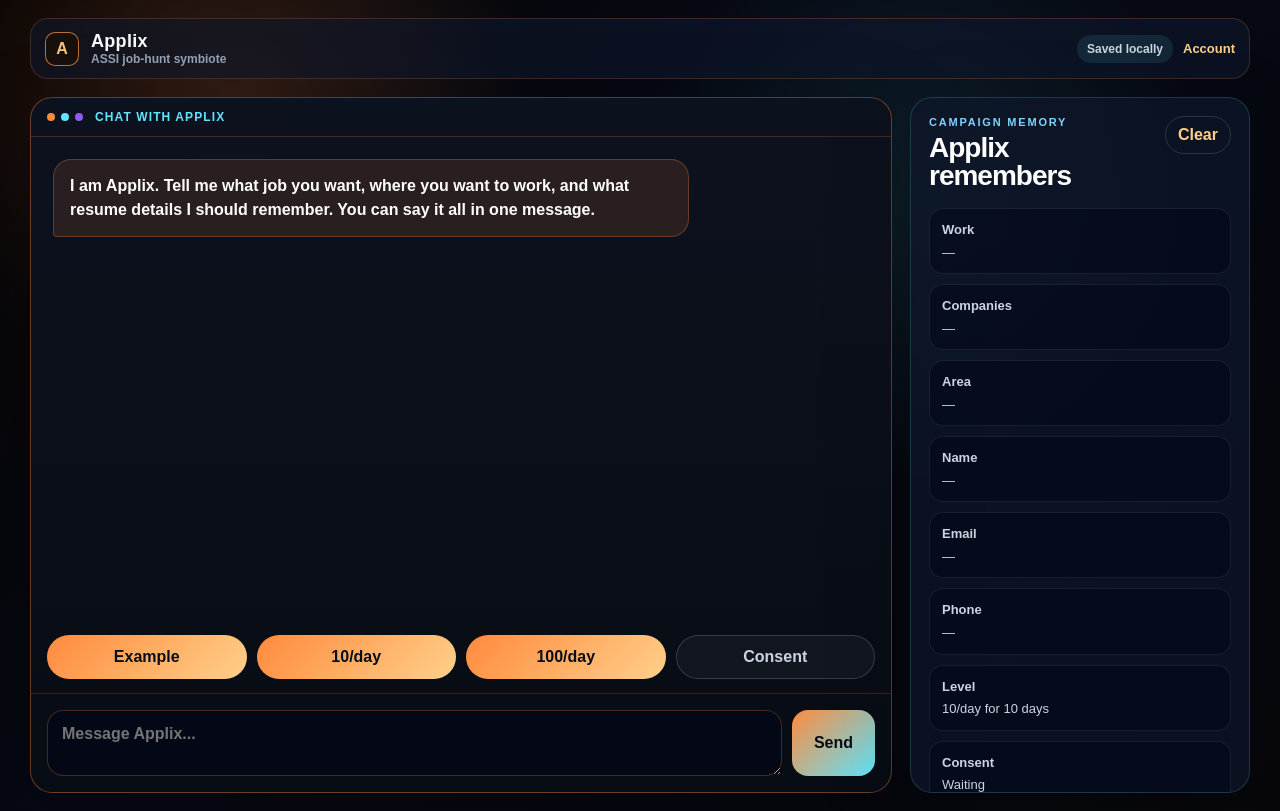
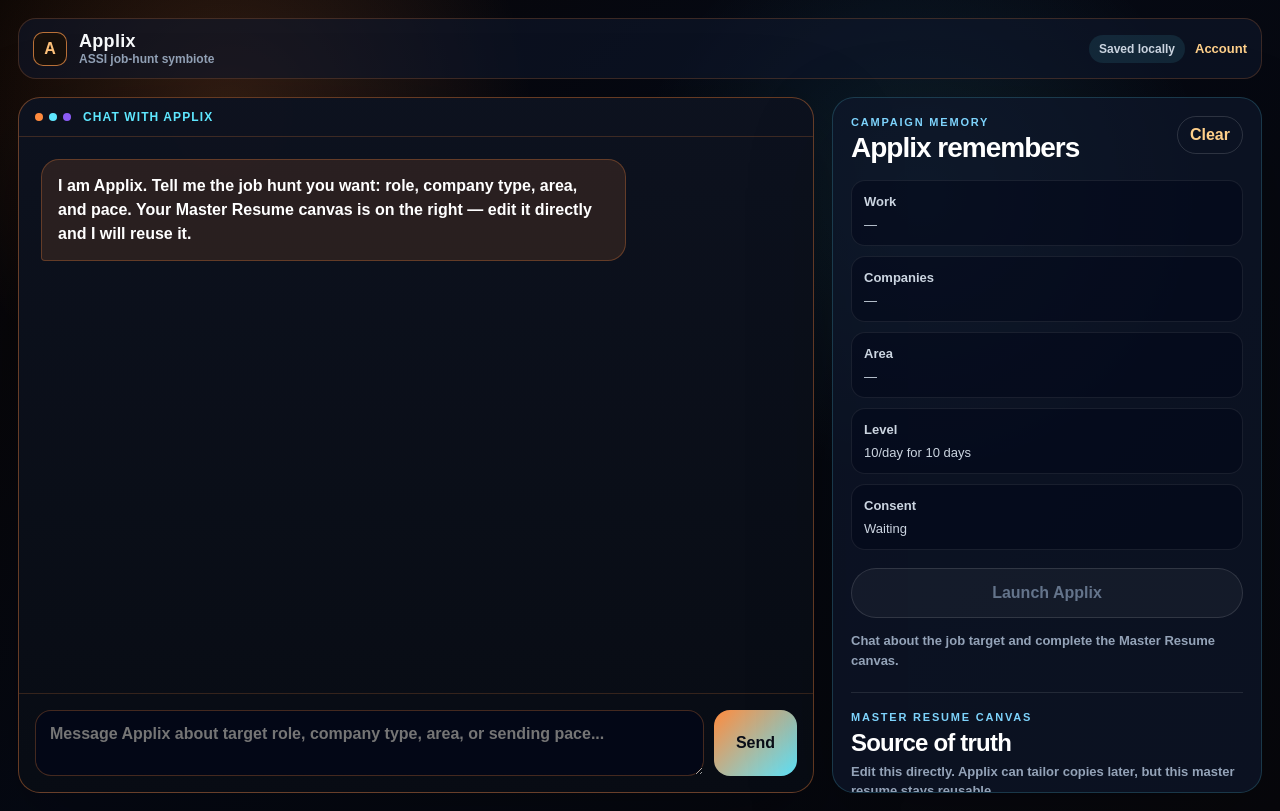
Before and after one commit to Calsie-ai/Calsie, a Next.js app in the folder frontend/: page / in a window 1280 px wide. Built offline with nearby package versions, Linux system fonts and the light colour scheme.

Commit message:
Add editable Master Resume canvas to Applix

```diff
--- a/frontend/app/page.tsx
+++ b/frontend/app/page.tsx
@@ -28,7 +28,7 @@ type ChatState = {
 };
 
 const defaultMessages: Message[] = [
-  { role: "applix", text: "I am Applix. Tell me what job you want, where you want to work, and what resume details I should remember. You can say it all in one message." },
+  { role: "applix", text: "I am Applix. Tell me the job hunt you want: role, company type, area, and pace. Your Master Resume canvas is on the right — edit it directly and I will reuse it." },
 ];
 
 const defaultState: ChatState = {
@@ -122,15 +122,8 @@ function fallbackQuestion(state: ChatState) {
   if (!state.targetRole) return "What job should I hunt for? Example: Support Worker, Admin Assistant, Social Worker.";
   if (!state.companyType) return "What kind of companies should I look for? Example: NDIS providers, aged care, healthcare, local offices.";
   if (!state.targetArea) return "Where should I look? Give me a suburb, city, or area.";
-  if (!state.fullName) return "What is your full name for the resume/profile?";
-  if (!state.email) return "What email should companies reply to?";
-  if (!state.phone) return "What phone number should appear on your contact details?";
-  if (!state.resumeSummary) return "Tell me a short resume summary. What kind of worker are you?";
-  if (!state.skills) return "List your main skills.";
-  if (!state.experience) return "Tell me your work experience.";
-  if (!state.certificates) return "Any certificates or checks? Type them, or say none.";
   if (!state.aiConsent || !state.emailConsent) return "Do you consent to AI draft support and later Gmail access request, with you approving before anything sends?";
-  return "I have enough to prepare your Applix setup. Review the memory panel, then launch when ready.";
+  return "Campaign memory is ready. Now make sure your Master Resume canvas is complete, then launch when ready.";
 }
 
 export default function HomePage() {
@@ -168,9 +161,6 @@ export default function HomePage() {
       ["Work", state.targetRole || "—"],
       ["Companies", state.companyType || "—"],
       ["Area", state.targetArea ? `${state.targetArea} (${state.radiusKm}km)` : "—"],
-      ["Name", state.fullName || "—"],
-      ["Email", state.email || "—"],
-      ["Phone", state.phone || "—"],
       ["Level", `${dailyLimit}/day for 10 days`],
       ["Consent", state.aiConsent && state.emailConsent ? "Ready" : "Waiting"],
     ],
@@ -223,6 +213,10 @@ export default function HomePage() {
     }
   }
 
+  function updateResume(field: keyof ChatState, value: string) {
+    setState((current) => ({ ...current, [field]: value }));
+  }
+
   function launch() {
     const draft = {
       targetRole: state.targetRole,
@@ -233,7 +227,7 @@ export default function HomePage() {
       longitude: null,
       radiusKm: state.radiusKm,
       resumeName: state.fullName || "Applix resume",
-      resumeSource: "chat_form",
+      resumeSource: "master_resume_canvas",
       resumeSnapshot: {
         fullName: state.fullName,
         email: state.email,
@@ -287,13 +281,6 @@ export default function HomePage() {
             {thinking && <div style={styles.applixBubble}>Thinking...</div>}
           </div>
 
-          <div style={styles.quickGrid}>
-            <button type="button" style={styles.quickButton} onClick={() => send("I want support worker jobs around Burwood NSW with NDIS providers")}>Example</button>
-            <button type="button" style={styles.quickButton} onClick={() => send("I want a 10 applications per day plan")}>10/day</button>
-            <button type="button" style={styles.quickButton} onClick={() => send("I want a 100 applications per day plan")}>100/day</button>
-            <button type="button" style={styles.quickButtonGhost} onClick={() => send("yes, I consent to AI writing support and Gmail access request later, with my approval before sending")}>Consent</button>
-          </div>
-
           <form style={styles.inputRow} onSubmit={(event) => { event.preventDefault(); send(input); }}>
             <textarea
               value={input}
@@ -304,7 +291,7 @@ export default function HomePage() {
                   send(input);
                 }
               }}
-              placeholder="Message Applix..."
+              placeholder="Message Applix about target role, company type, area, or sending pace..."
               style={styles.textInput}
               disabled={thinking}
             />
@@ -322,7 +309,21 @@ export default function HomePage() {
           </div>
           <div style={styles.summaryBox}>{summary.map(([label, value]) => <div key={label} style={styles.summaryRow}><strong>{label}</strong><span>{value}</span></div>)}</div>
           <button type="button" style={canLaunch ? styles.launchButton : styles.disabledLaunchButton} onClick={launch} disabled={!canLaunch}>Launch Applix</button>
-          <p style={styles.helpText}>{canLaunch ? "You can launch and review in the dashboard." : "Keep chatting until the required details and consent are ready."}</p>
+          <p style={styles.helpText}>{canLaunch ? "You can launch and review in the dashboard." : "Chat about the job target and complete the Master Resume canvas."}</p>
+
+          <section style={styles.resumeCanvas}>
+            <p style={styles.eyebrow}>Master Resume Canvas</p>
+            <h2 style={styles.resumeTitle}>Source of truth</h2>
+            <p style={styles.resumeNote}>Edit this directly. Applix can tailor copies later, but this master resume stays reusable.</p>
+
+            <label style={styles.canvasLabel}>Full name<input style={styles.canvasInput} value={state.fullName} onChange={(event) => updateResume("fullName", event.target.value)} placeholder="Your full name" /></label>
+            <label style={styles.canvasLabel}>Email<input style={styles.canvasInput} value={state.email} onChange={(event) => updateResume("email", event.target.value)} placeholder="you@email.com" /></label>
+            <label style={styles.canvasLabel}>Phone<input style={styles.canvasInput} value={state.phone} onChange={(event) => updateResume("phone", event.target.value)} placeholder="04xx xxx xxx" /></label>
+            <label style={styles.canvasLabel}>Profile summary<textarea style={styles.canvasTextarea} value={state.resumeSummary} onChange={(event) => updateResume("resumeSummary", event.target.value)} placeholder="Short professional summary..." /></label>
+            <label style={styles.canvasLabel}>Skills<textarea style={styles.canvasTextarea} value={state.skills} onChange={(event) => updateResume("skills", event.target.value)} placeholder="Skills separated by commas or lines..." /></label>
+            <label style={styles.canvasLabel}>Experience<textarea style={styles.canvasTextareaLarge} value={state.experience} onChange={(event) => updateResume("experience", event.target.value)} placeholder="Work history, projects, responsibilities, achievements..." /></label>
+            <label style={styles.canvasLabel}>Certificates / checks<textarea style={styles.canvasTextarea} value={state.certificates} onChange={(event) => updateResume("certificates", event.target.value)} placeholder="First Aid, CPR, Police Check, WWCC, licences, or none..." /></label>
+          </section>
         </aside>
       </section>
     </main>
@@ -331,14 +332,14 @@ export default function HomePage() {
 
 const styles = {
   main: { minHeight: "100vh", background: "radial-gradient(circle at 18% 14%, rgba(255,138,61,.18), transparent 24%), radial-gradient(circle at 72% 24%, rgba(94,231,255,.1), transparent 26%), linear-gradient(135deg,#080403,#050914 42%,#07070b)", color: "#f8fafc", fontFamily: "Arial, Helvetica, sans-serif", padding: "18px" },
-  topbar: { maxWidth: 1220, margin: "0 auto 18px", display: "flex", alignItems: "center", gap: 12, padding: "12px 14px", borderRadius: 18, background: "rgba(15,23,42,.62)", border: "1px solid rgba(255,138,61,.2)" },
+  topbar: { maxWidth: 1320, margin: "0 auto 18px", display: "flex", alignItems: "center", gap: 12, padding: "12px 14px", borderRadius: 18, background: "rgba(15,23,42,.62)", border: "1px solid rgba(255,138,61,.2)" },
   logo: { display: "grid", placeItems: "center", width: 34, height: 34, borderRadius: 10, background: "#17100b", border: "1px solid rgba(255,154,76,.7)", color: "#ffc27a", textDecoration: "none", fontWeight: 900 },
   product: { display: "block", fontSize: 18, letterSpacing: .3 },
   subProduct: { display: "block", color: "#94a3b8", fontSize: 12, fontWeight: 800 },
   topActions: { marginLeft: "auto", display: "flex", alignItems: "center", gap: 10 },
   statusPill: { padding: "7px 10px", borderRadius: 999, background: "rgba(94,231,255,.1)", color: "#cbd5e1", fontSize: 12, fontWeight: 900 },
   accountLink: { color: "#ffd08a", textDecoration: "none", fontSize: 13, fontWeight: 900 },
-  appShell: { maxWidth: 1220, margin: "0 auto", display: "grid", gridTemplateColumns: "minmax(0, 1fr) 340px", gap: 18, alignItems: "stretch" },
+  appShell: { maxWidth: 1320, margin: "0 auto", display: "grid", gridTemplateColumns: "minmax(0, 1fr) 430px", gap: 18, alignItems: "stretch" },
   chatPanel: { minWidth: 0, height: "calc(100vh - 104px)", borderRadius: 22, background: "linear-gradient(180deg,rgba(13,18,31,.98),rgba(8,12,20,.98))", border: "1px solid rgba(255,138,61,.38)", overflow: "hidden", display: "flex", flexDirection: "column" as const, boxShadow: "0 30px 90px rgba(0,0,0,.28)" },
   chatHeader: { display: "flex", alignItems: "center", gap: 12, padding: "12px 16px", borderBottom: "1px solid rgba(255,138,61,.2)", color: "#5ee7ff", letterSpacing: 1.1, textTransform: "uppercase" as const, fontSize: 12 },
   dots: { display: "flex", gap: 6 },
@@ -346,9 +347,6 @@ const styles = {
   messages: { flex: 1, overflowY: "auto" as const, padding: "22px", display: "flex", flexDirection: "column" as const, gap: 14, scrollBehavior: "smooth" as const },
   applixBubble: { maxWidth: "78%", alignSelf: "flex-start", padding: "14px 16px", borderRadius: "18px 18px 18px 4px", background: "rgba(255,138,61,.12)", border: "1px solid rgba(255,138,61,.28)", color: "#fff", lineHeight: 1.5, fontWeight: 800, whiteSpace: "pre-wrap" as const },
   userBubble: { maxWidth: "78%", alignSelf: "flex-end", padding: "14px 16px", borderRadius: "18px 18px 4px 18px", background: "rgba(94,231,255,.12)", border: "1px solid rgba(94,231,255,.28)", color: "#e0fbff", lineHeight: 1.5, fontWeight: 800, whiteSpace: "pre-wrap" as const },
-  quickGrid: { display: "grid", gridTemplateColumns: "repeat(4, minmax(0, 1fr))", gap: 10, padding: "0 16px 14px" },
-  quickButton: { border: 0, borderRadius: 999, padding: "12px 10px", background: "linear-gradient(135deg,#ff8a3d,#ffd08a)", color: "#090d18", fontWeight: 900, cursor: "pointer" },
-  quickButtonGhost: { border: "1px solid rgba(255,255,255,.16)", borderRadius: 999, padding: "12px 10px", background: "rgba(255,255,255,.04)", color: "#cbd5e1", fontWeight: 900, cursor: "pointer" },
   inputRow: { display: "grid", gridTemplateColumns: "1fr auto", gap: 10, padding: 16, borderTop: "1px solid rgba(255,138,61,.18)" },
   textInput: { minHeight: 58, maxHeight: 160, resize: "vertical" as const, border: "1px solid rgba(255,138,61,.26)", borderRadius: 16, padding: 14, color: "#fff", background: "rgba(2,6,23,.75)", fontWeight: 800, fontFamily: "Arial, Helvetica, sans-serif", minWidth: 0 },
   sendButton: { border: 0, borderRadius: 16, padding: "0 22px", background: "linear-gradient(135deg,#ff8a3d,#5ee7ff)", color: "#090d18", fontWeight: 900, cursor: "pointer" },
@@ -362,4 +360,11 @@ const styles = {
   launchButton: { width: "100%", marginTop: 18, border: 0, borderRadius: 999, padding: "15px 18px", background: "linear-gradient(135deg,#ff8a3d,#5ee7ff)", color: "#090d18", fontWeight: 900, cursor: "pointer" },
   disabledLaunchButton: { width: "100%", marginTop: 18, border: "1px solid rgba(255,255,255,.12)", borderRadius: 999, padding: "15px 18px", background: "rgba(255,255,255,.04)", color: "#64748b", fontWeight: 900, cursor: "not-allowed" },
   helpText: { color: "#94a3b8", lineHeight: 1.5, fontSize: 13, fontWeight: 800 },
+  resumeCanvas: { marginTop: 22, paddingTop: 18, borderTop: "1px solid rgba(255,255,255,.1)" },
+  resumeTitle: { margin: "6px 0 6px", fontSize: 24, letterSpacing: -0.8, color: "#ffffff" },
+  resumeNote: { margin: "0 0 14px", color: "#94a3b8", lineHeight: 1.45, fontSize: 13, fontWeight: 800 },
+  canvasLabel: { display: "grid", gap: 7, marginTop: 12, color: "#dbeafe", fontSize: 13, fontWeight: 900 },
+  canvasInput: { width: "100%", border: "1px solid rgba(255,138,61,.26)", borderRadius: 14, padding: "12px 13px", color: "#ffffff", background: "rgba(2,6,23,.72)", fontWeight: 800, outline: "none" },
+  canvasTextarea: { width: "100%", minHeight: 78, resize: "vertical" as const, border: "1px solid rgba(255,138,61,.26)", borderRadius: 14, padding: "12px 13px", color: "#ffffff", background: "rgba(2,6,23,.72)", fontWeight: 800, fontFamily: "Arial, Helvetica, sans-serif", outline: "none" },
+  canvasTextareaLarge: { width: "100%", minHeight: 120, resize: "vertical" as const, border: "1px solid rgba(255,138,61,.26)", borderRadius: 14, padding: "12px 13px", color: "#ffffff", background: "rgba(2,6,23,.72)", fontWeight: 800, fontFamily: "Arial, Helvetica, sans-serif", outline: "none" },
 };
```
